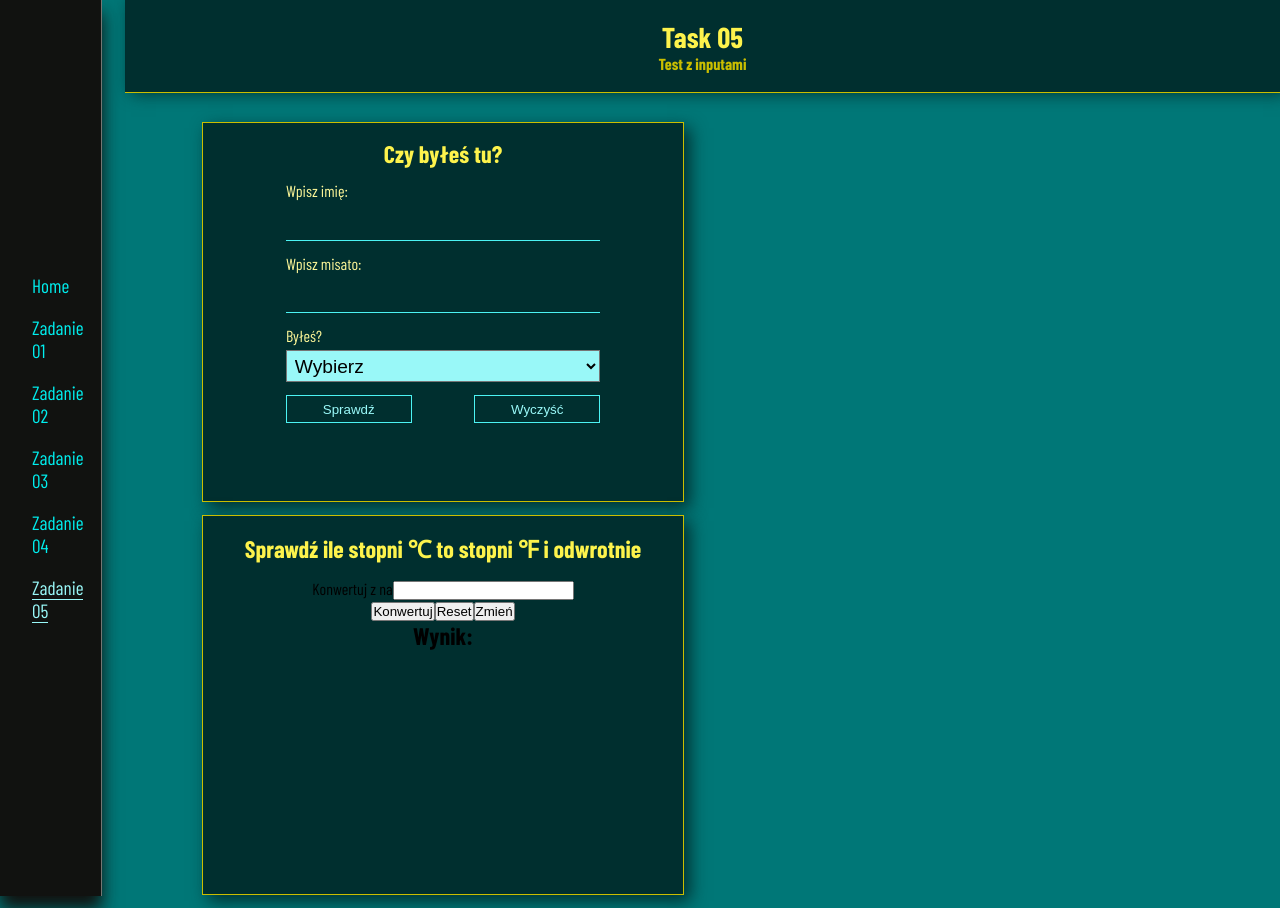
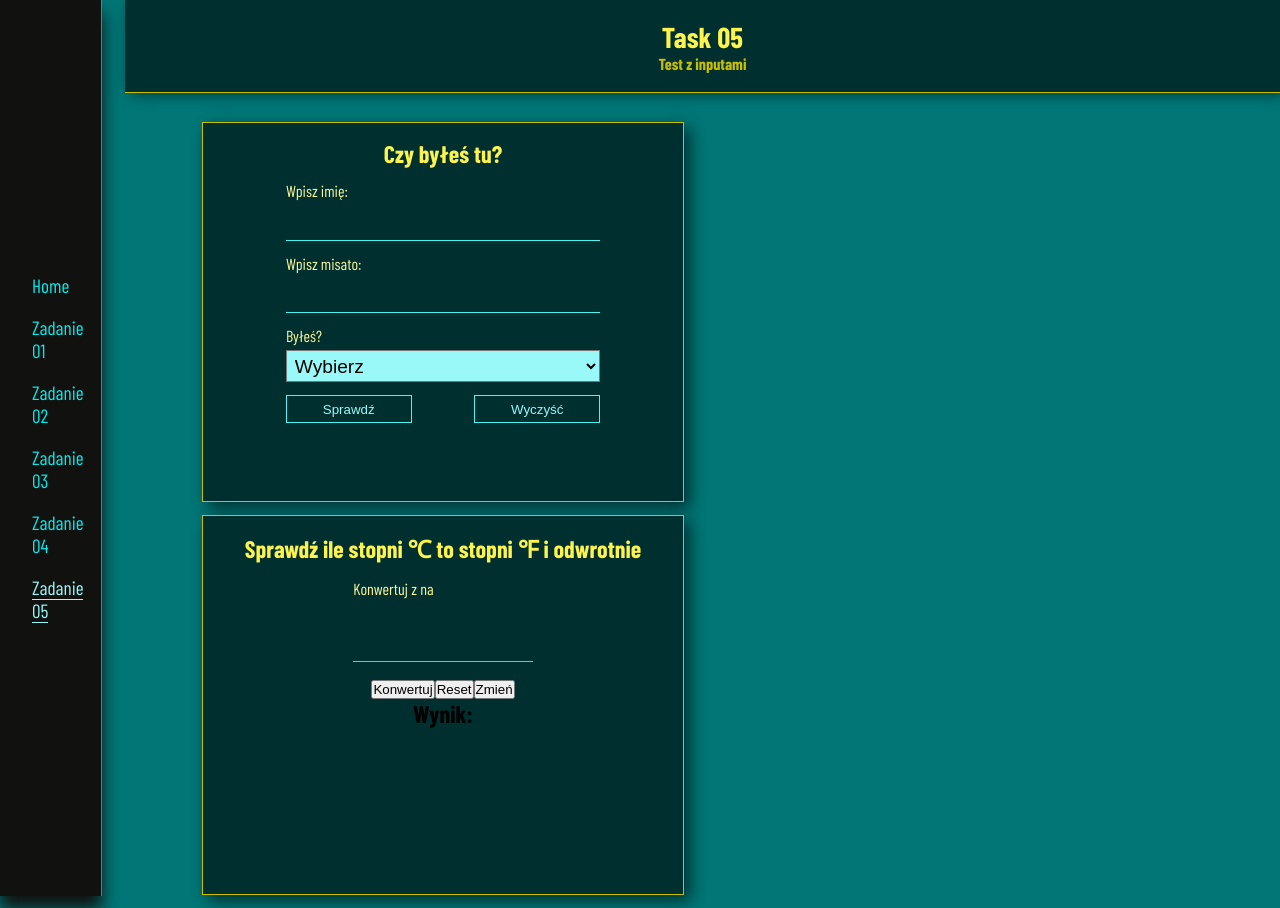
Before and after one commit to Scorpion19702022/MyReact_App001, a React (Create React App) app: page /Task05 in a window 1280 px wide. Built offline with nearby package versions, Linux system fonts and the light colour scheme; a web font is replaced by a local one.

Commit message:
added styles fro box with iput

```diff
--- a/src/Components/Task05/Task05task2.module.css
+++ b/src/Components/Task05/Task05task2.module.css
@@ -54,3 +54,26 @@
 	color: var(--color-yellow03);
 	margin-bottom: 0.6em;
 }
+
+.box_into {
+	width: 40%;
+	display: flex;
+	flex-direction: column;
+	margin-bottom: 1em;
+}
+
+.label {
+	margin-bottom: 0.4em;
+	color: var(--color-yellow02);
+}
+
+.input {
+	width: 100%;
+	padding: 0.4em 0.2em;
+	font-size: 1.8em;
+	color: var(--color-purple02);
+	background: none;
+	border: none;
+	border-bottom: 0.04em solid var(--color-yellow05);
+	outline: none;
+}
```
